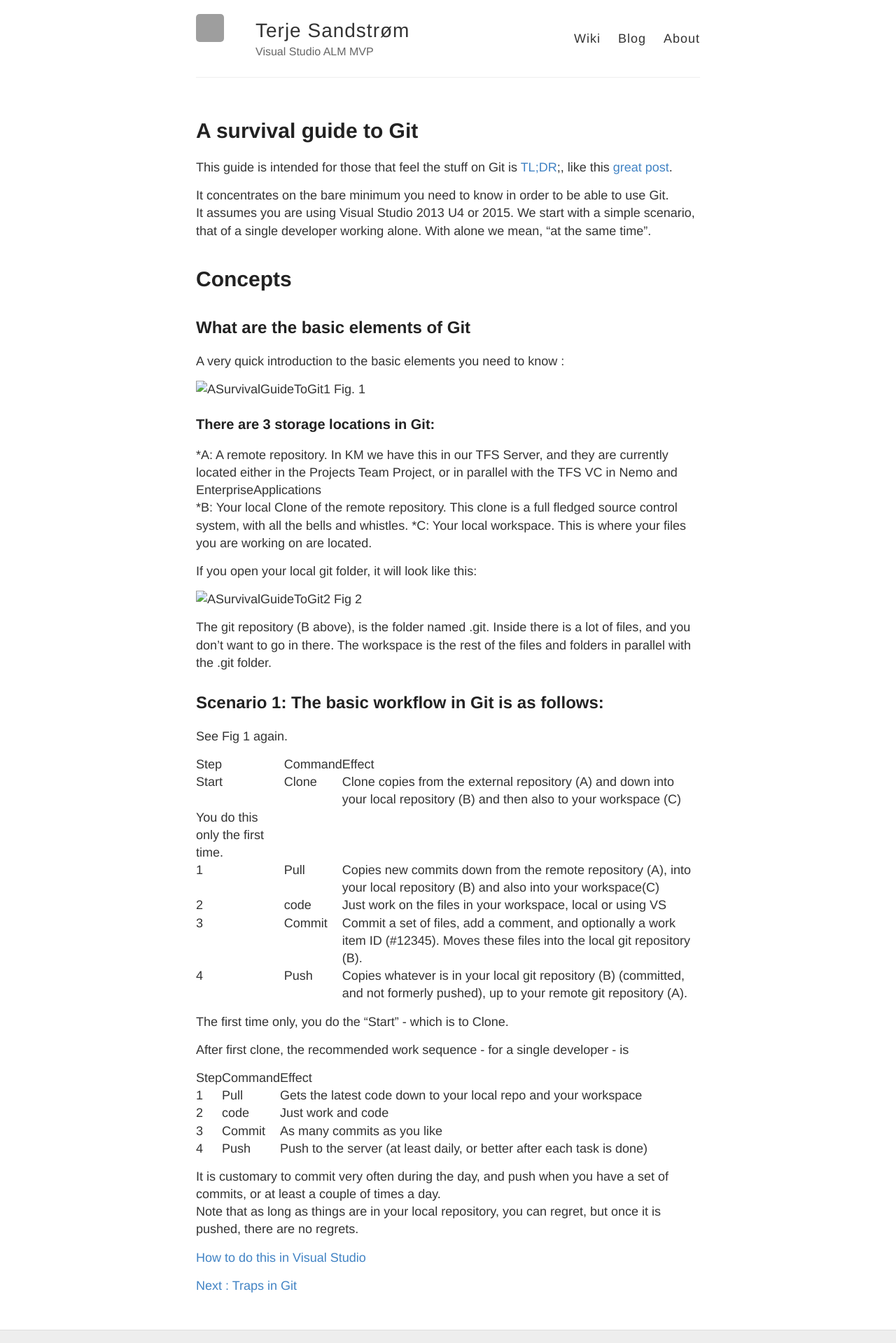
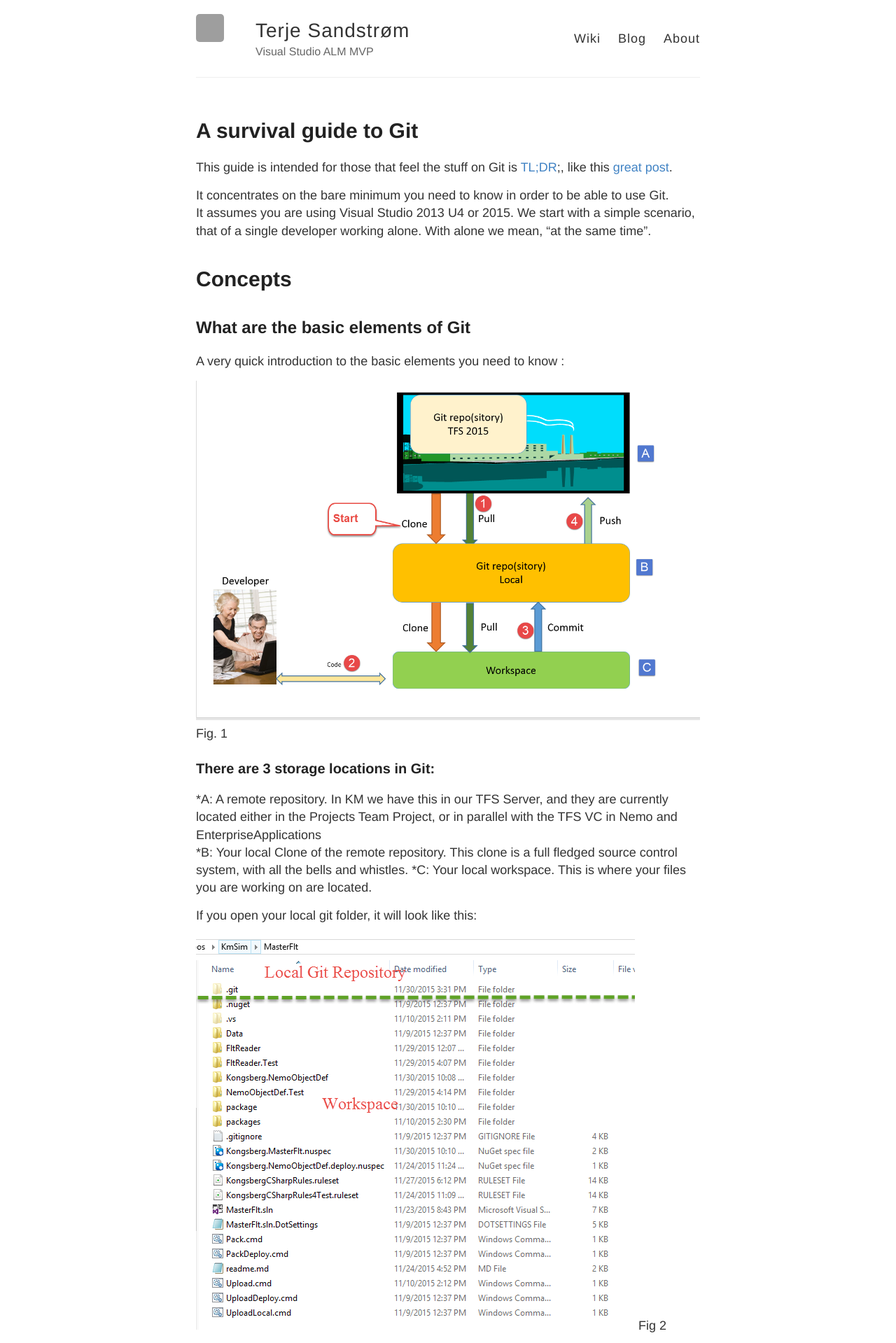
Before and after one commit to terjesandstrom/terjesandstrom.github.io, a Jekyll site: the page built from wiki/wiki/git/ASurvivalGuideToGit.md, in a window 1280 px wide. Shown: the top 1919 px of the page at 70% size. Built offline with Jekyll 4.4.1, drawn with Linux system fonts in a browser that asks for light colours; Markdown is read by kramdown in place of the engine named in the settings; grey boxes are pictures that could not be loaded.

Commit message:
changed links again

```diff
--- a/wiki/wiki/git/ASurvivalGuideToGit.md
+++ b/wiki/wiki/git/ASurvivalGuideToGit.md
@@ -16,7 +16,7 @@ We start with a simple scenario, that of a single developer working alone.  With
 ##What are the basic elements of Git
 A very quick introduction to the basic elements you need to know :
 
-![ASurvivalGuideToGit1](ASurvivalGuideToGit_images/ASurvivalGuideToGit1.png)
+![ASurvivalGuideToGit1](../ASurvivalGuideToGit_images/ASurvivalGuideToGit1.png)
 Fig. 1
 
 ###There are 3 storage locations in Git:
@@ -26,7 +26,7 @@ Fig. 1
 
 If you open your local git folder, it will look like this:
 
-![ASurvivalGuideToGit2](ASurvivalGuideToGit_images/ASurvivalGuideToGit2.png)
+![ASurvivalGuideToGit2](../ASurvivalGuideToGit_images/ASurvivalGuideToGit2.png)
 Fig 2
 
 The git repository (B above), is the folder named .git.  Inside there is a lot of files, and you don't want to go in there.
@@ -57,9 +57,9 @@ After first clone, the recommended work sequence - for a single developer - is
 It is customary to commit very often during the day, and push when you have a set of commits, or at least a couple of times a day.
 Note that as long as things are in your local repository, you can regret, but once it is pushed, there are no regrets.
 
-[How to do this in Visual Studio](GitScenario1InVS)
+[How to do this in Visual Studio](../GitScenario1InVS)
 
 
 
 
-[Next :  Traps in Git](TrapsInGit)
+[Next :  Traps in Git](../TrapsInGit)
```
Also changed, not shown: wiki/wiki/git/gitinstall.md (+1 -1 lines).
